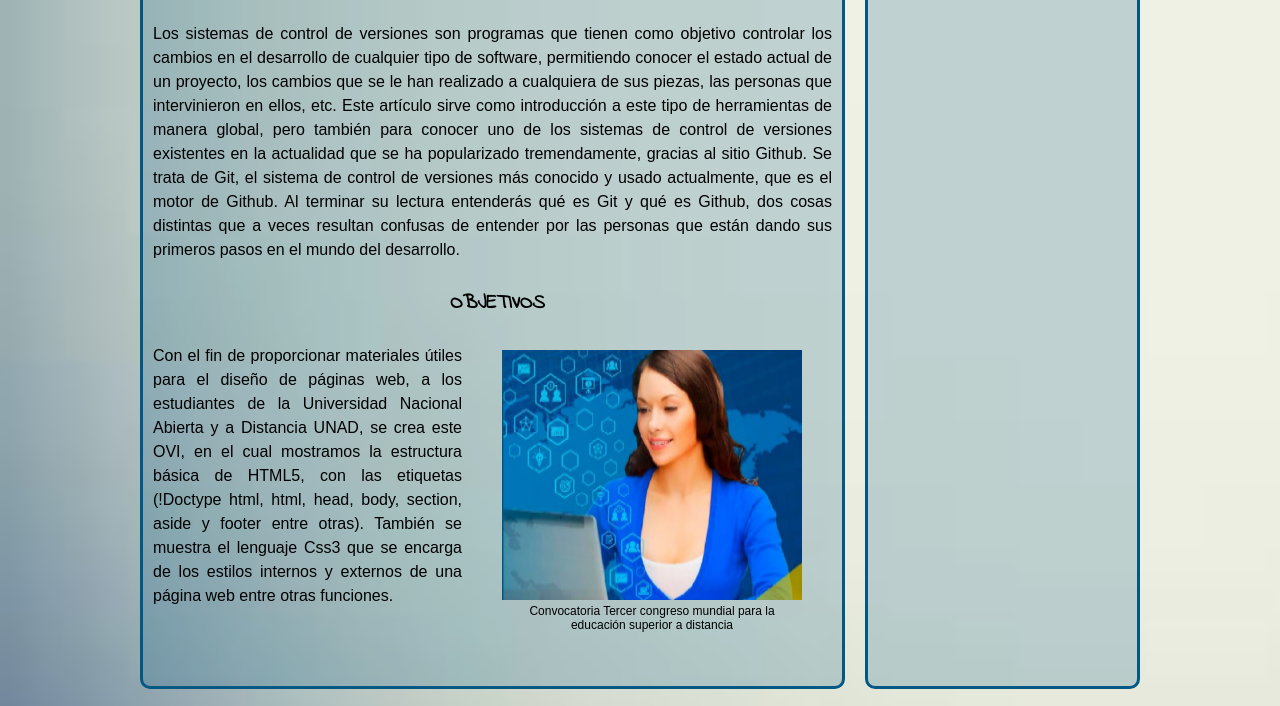
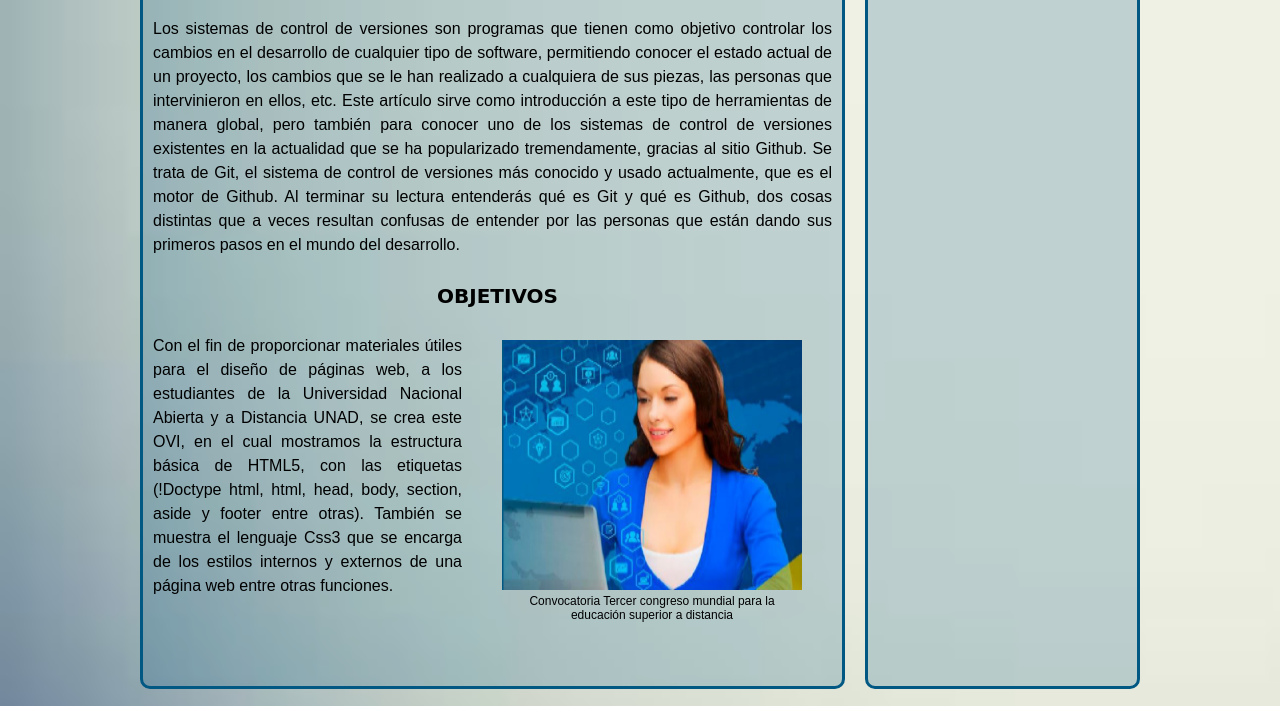
Before and after one commit to yeimark/yeimark.github.io, a plain HTML site: page index.html in a window 1280 px wide. Shown: the part 527-1233 px from the top of the page. Drawn offline with Linux system fonts and the light colour scheme.

Commit message:
prueba 2
eliminando un link

```diff
--- a/index.html
+++ b/index.html
@@ -10,8 +10,8 @@
     <meta content="Html5, Css, Lecturas, Multimedia, Actividades, Unad " name="keywords" />
 	<title>OVI GIT, GITHUB, HTML5 Y CSS</title>
 	<link rel="stylesheet" href="css/normalize.css">
-	<link href='http://fonts.googleapis.com/css?family=Shadows+Into+Light|Indie+Flower' rel='stylesheet' type='text/css'>
     <link rel="stylesheet" href="css/style.css">
+    <link href="https://fonts.googleapis.com/css?family=Slabo+27px" rel="stylesheet">
 
 </head>
 
```
